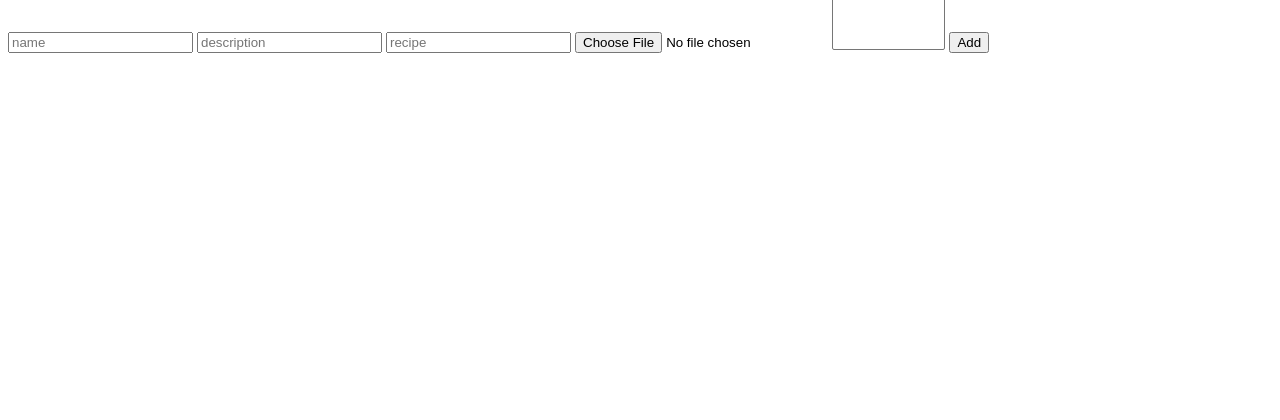
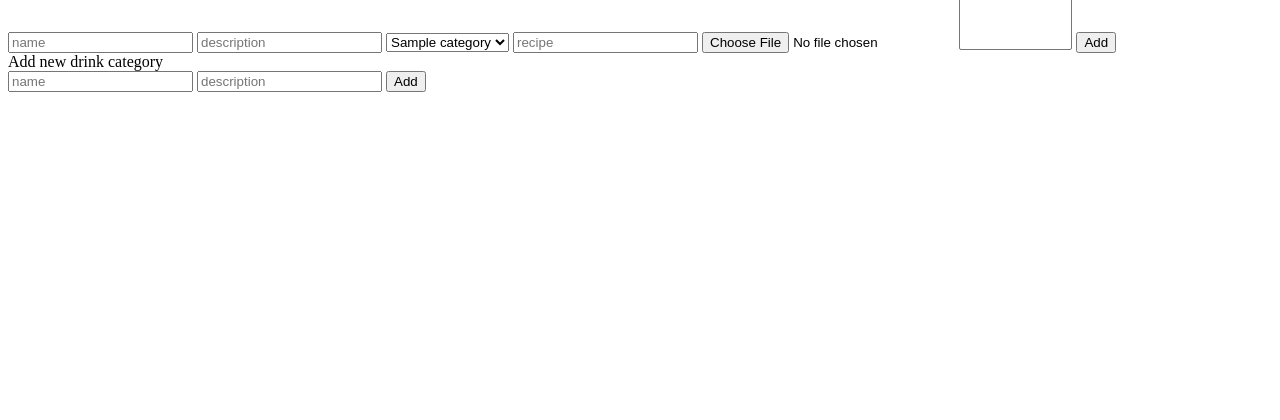
Before and after one commit to tommivk/drink-recipes, a Flask app: template templates/drinks.html in a window 1280 px wide. Shown: the part 321-741 px from the top of the page. Run offline with Flask 2, Linux system fonts and the light colour scheme; the template is opened without the code that fills it: most values are stand-ins (such as "Sample title", 1, 10 or a date in 2020).

Commit message:
add drink categories

```diff
--- a/app.py
+++ b/app.py
@@ -74,6 +74,7 @@ def ingredients_get():
 @app.route("/ingredients", methods=["POST"])
 def indgredients_post():
     check_csrf()
+    # TODO check if admin
 
     name = request.form["name"]
     type = request.form["type"]
@@ -86,12 +87,15 @@ def indgredients_post():
 
 @app.route("/drinks", methods=["GET"])
 def drinks_get():
-    result = db.session.execute(
-        "SELECT id, name, image_id FROM drinks")
-    drinks = result.fetchall()
-    result = db.session.execute("SELECT * FROM ingredients")
-    ingredients = result.fetchall()
-    return render_template("drinks.html", drinks=drinks, ingredients=ingredients)
+    drinks = db.session.execute(
+        "SELECT id, name, image_id FROM drinks").fetchall()
+
+    ingredients = db.session.execute("SELECT * FROM ingredients").fetchall()
+
+    categories = db.session.execute(
+        "SELECT id, name FROM DrinkCategories").fetchall()
+
+    return render_template("drinks.html", drinks=drinks, ingredients=ingredients, categories=categories)
 
 
 @app.route("/drinks", methods=["POST"])
@@ -107,6 +111,7 @@ def drinks_post():
     recipe = request.form["recipe"]
     description = request.form["description"]
     ingredient_ids = request.form.getlist("ingredients")
+    category_id = request.form["category"]
     file = request.files["picture"]
 
     if not file.filename.endswith(".jpg"):
@@ -120,9 +125,11 @@ def drinks_post():
     result = db.session.execute(sql, {"data": image_data})
     image_id = result.fetchone()[0]
 
-    sql = "INSERT INTO Drinks (user_id, name, description, recipe, image_id, timestamp) VALUES(:user_id, :name, :description, :recipe, :image_id, :timestamp) RETURNING id"
-    result = db.session.execute(sql, {"user_id": user_id, "name": name,
-                                "description": description, "recipe": recipe, "image_id": image_id, "timestamp": datetime.now()})
+    sql = '''INSERT INTO Drinks (user_id, name, description, recipe, image_id, category_id, timestamp)
+             VALUES(:user_id, :name, :description, :recipe, :image_id, :category_id, :timestamp) RETURNING id'''
+    result = db.session.execute(sql, {"user_id": user_id, "name": name, "description": description,
+                                      "recipe": recipe, "image_id": image_id,
+                                      "category_id": category_id, "timestamp": datetime.now()})
     drink_id = result.fetchone()[0]
 
     for id in ingredient_ids:
@@ -133,28 +140,42 @@ def drinks_post():
     return redirect("/drinks")
 
 
+@app.route("/drinks/categories", methods=["POST"])
+def add_drink_category():
+    check_csrf()
+    # TODO check if admin
+    name = request.form["name"]
+    description = request.form["description"]
+
+    sql = "INSERT INTO DrinkCategories (name, description) VALUES(:name, :description)"
+    db.session.execute(
+        sql, {"name": name, "description": description})
+    db.session.commit()
+
+    return redirect("/drinks")
+
+
 @app.route("/drinks/<int:id>")
 def serve_drink(id):
     if "user_id" in session:
         user_id = session["user_id"]
 
-    sql = "SELECT *, (SELECT (Count(*) > 0) FROM FavouriteDrinks WHERE user_id=:user_id AND drink_id=:drink_id) as is_favourited FROM drinks WHERE id=:drink_id"
-    result = db.session.execute(sql, {"drink_id": id, "user_id": user_id})
-    drink = result.fetchone()
+    sql = '''SELECT D.id, image_id, D.name, DC.name as category, D.description, recipe, timestamp, username as author,
+                (SELECT cast(SUM(R.stars) as float) / COUNT(R.stars) as rating FROM Ratings R WHERE R.drink_id = D.id),
+                (SELECT Count(*) as rating_count FROM Ratings R WHERE R.drink_id = D.id),
+                (SELECT (Count(*) > 0) FROM FavouriteDrinks WHERE user_id=:user_id AND drink_id=:drink_id) as is_favourited
+                FROM drinks D
+                JOIN Users U ON U.id = D.user_id
+                JOIN DrinkCategories DC ON DC.id = D.category_id
+                WHERE D.id=:drink_id
+            '''
+    drink = db.session.execute(
+        sql, {"drink_id": id, "user_id": user_id}).fetchone()
 
     sql = "SELECT name FROM DrinkIngredients JOIN ingredients ON ingredients.id=DrinkIngredients.ingredient_id WHERE drink_id =:id "
-    result = db.session.execute(sql, {"id": id})
-    ingredients = result.fetchall()
+    ingredients = db.session.execute(sql, {"id": id}).fetchall()
 
-    sql = "SELECT username FROM users WHERE id=:author_id"
-    result = db.session.execute(sql, {"author_id": drink.user_id})
-    author = result.fetchone()[0]
-
-    sql = "SELECT (cast(SUM(stars) as float) / COUNT(stars)) as rating, Count(*) as rating_count FROM Ratings WHERE drink_id=:drink_id"
-    result = db.session.execute(sql, {"drink_id": drink.id})
-    rating_data = result.fetchone()
-
-    return render_template("drink.html", drink=drink, ingredients=ingredients, author=author, rating_data=rating_data)
+    return render_template("drink.html", drink=drink, ingredients=ingredients)
 
 
 @app.route("/drinks/<int:id>/rate", methods=["POST"])
--- a/templates/drinks.html
+++ b/templates/drinks.html
@@ -16,6 +16,11 @@
     <input type="hidden" name="csrf_token" value="{{ session.csrf_token }}">
     <input type="text" placeholder="name" name="name" />
     <input type="text" placeholder="description" name="description" />
+    <select name="category">
+        {% for category in categories %}
+        <option value="{{ category.id }}"> {{ category.name }}
+            {% endfor %}
+    </select>
     <input type="text" placeholder="recipe" name="recipe" />
     <input type="file" name="picture" />
     <select name="ingredients" multiple>
@@ -26,4 +31,12 @@
     <button type="submit">Add</button>
 </form>
 
+Add new drink category
+<form action="/drinks/categories" method="post">
+    <input type="hidden" name="csrf_token" value="{{ session.csrf_token }}" />
+    <input type="text" placeholder="name" name="name" />
+    <input type="text" placeholder="description" name="description" />
+    <button type="submit">Add</button>
+</form>
+
 {% endblock %}
```
Also changed, not shown: templates/drink.html (+4 -4 lines).
